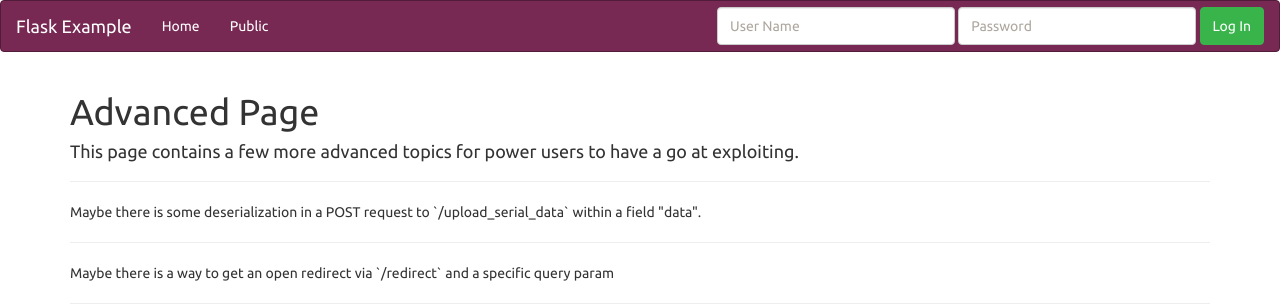
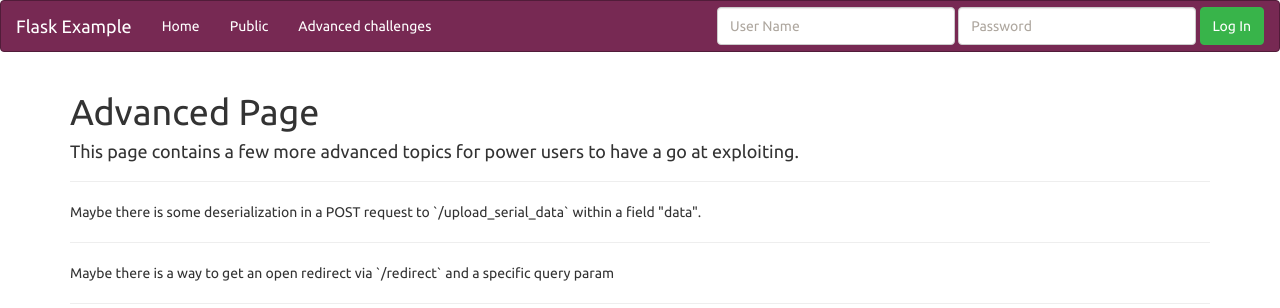
Before and after one commit to Skelmis/example-vulnerable-flask, a Flask app: page /advanced in a window 1280 px wide. Shown: the top 308 px of the page. Run offline with Flask 3, Linux system fonts and the light colour scheme.

Commit message:
feat: add advanced to header

```diff
--- a/templates/layout.html
+++ b/templates/layout.html
@@ -27,6 +27,7 @@
             {% if session.get("current_user", None) == "admin" %}
 	      <li><a href="{{ url_for('fun_admin') }}">Admin Dashboard</a></li>
 	    {% endif %}
+        <li><a href="{{ url_for('fun_advanced') }}">Advanced challenges</a></li>
         </ul>
 
         <ul class="nav navbar-nav navbar-right">
```
